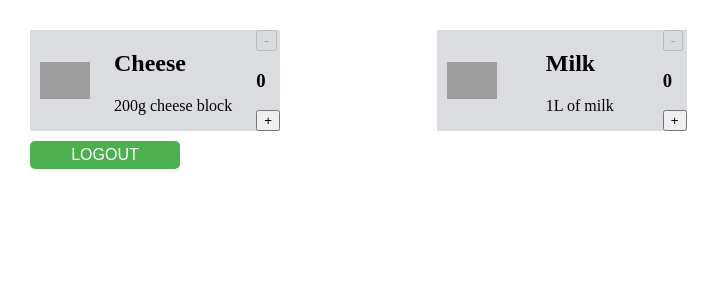
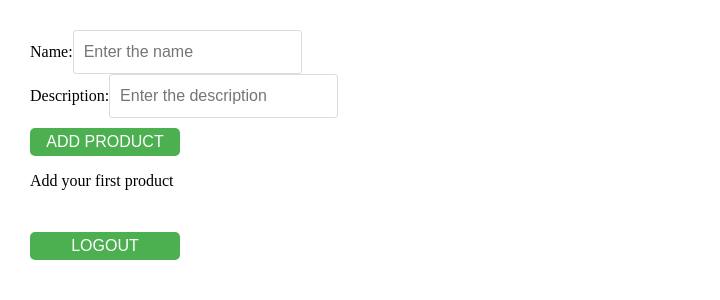
Before and after one commit to curiouspeel/store, a React (Create React App) app: page / in a window 1280 px wide. Both pictures are taken after a click on the button "LOGIN". Shown: the top 300 px of the page, without its empty margins (0-720 px from the left). Built offline with nearby package versions, Linux system fonts and the light colour scheme; grey boxes are pictures that could not be loaded.

Commit message:
Store admin functionalities - add new products, delete products;

```diff
--- a/src/components/StoreFront.js
+++ b/src/components/StoreFront.js
@@ -1,24 +1,89 @@
-import React from 'react';
+import React, { useState } from 'react';
 import Product from './Product';
 
-export default function StoreFront(){
-
-    // Hardcoded products:
-    const products = [{
-        name: "Cheese",
-        description: "200g cheese block",
-        image: "https://res.cloudinary.com/dbfn5lnvx/image/upload/q_auto,w_300/v1580649404/react-tutorial/products/cheese.png"
-    }, {
-        name: "Milk",
-        description: "1L of milk",
-        image: "https://res.cloudinary.com/dbfn5lnvx/image/upload/q_auto,w_300/v1580649400/react-tutorial/products/milk.png"
-    }]
+export default function StoreFront() {
+    const [products, setProducts] = useState([]);
+    const [name, setName] = useState("");
+    const [description, setDescription] = useState("");
+    const [validationMsg, setValidationMsg] = useState("");
 
 
-    return(
-        <div className="store-front">
-            <Product details={products[0]}/>
-            <Product details={products[1]}/>
-        </div>
+    function handleFormSubmit(e){
+        e.preventDefault();
+
+        if(!name){
+            setValidationMsg("Please enter a name");
+            return;
+        }
+        if(!description){
+            setValidationMsg("Please enter a description");
+            return;
+        }
+        setProducts([...products,{
+            id: products.length +1,
+            name: name,
+            description: description
+        }]);
+        console.log(products);
+        setName("");
+        setDescription("");
+        setValidationMsg("");
+
+    }
+
+    function handleDelete(id){
+        setProducts(products.filter(product=> product.id!== id));
+    }
+
+
+    return (
+        <>
+            <form onSubmit={handleFormSubmit}>
+                <div>
+                    <label htmlFor="name">Name:</label>
+                    <input
+                        id="name"
+                        type="text"
+                        placeholder="Enter the name"
+                        className="ui-textfield"
+                        value={name}
+                        onChange={(e) => setName(e.target.value)}
+                    />
+                </div>
+                <div>
+                    <label htmlFor="description">Description:</label>
+                    <input
+                        id="description"
+                        type="text"
+                        placeholder="Enter the description"
+                        className="ui-textfield"
+                        value={description}
+                        onChange={(e) => setDescription(e.target.value)}
+                    />
+                </div>
+                <div className="form-footer">
+                    <div className="validation-msg">{validationMsg}</div>
+                    <input
+                        type="submit"
+                        className="ui-button"
+                        value="Add product"
+                    />
+                </div>
+            </form>
+
+            {products.length<1 && <div><p>Add your first product</p></div>}
+
+            <ul className="store-front">
+                {products.map(product=> (<li key={product.id}>
+                        <Product details={product}/>
+                        <button
+                        onClick={()=>handleDelete(product.id)}
+                        >
+                            Delete
+                        </button>
+                    </li>)
+                )}
+            </ul>
+        </>
     );
 }
--- a/src/index.css
+++ b/src/index.css
@@ -67,3 +67,7 @@ body {
   display: grid;
   grid-template-columns: repeat(3, 1fr);
 }
+
+ul{
+  list-style: none;
+}
```
